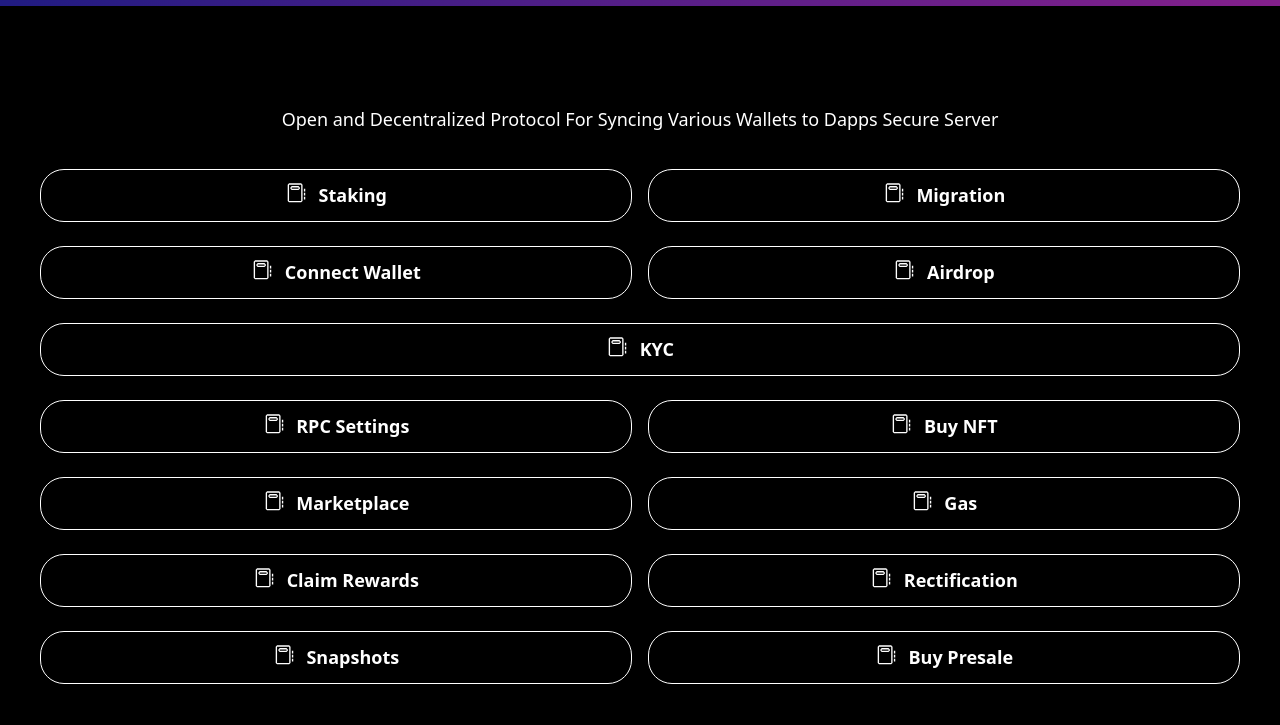
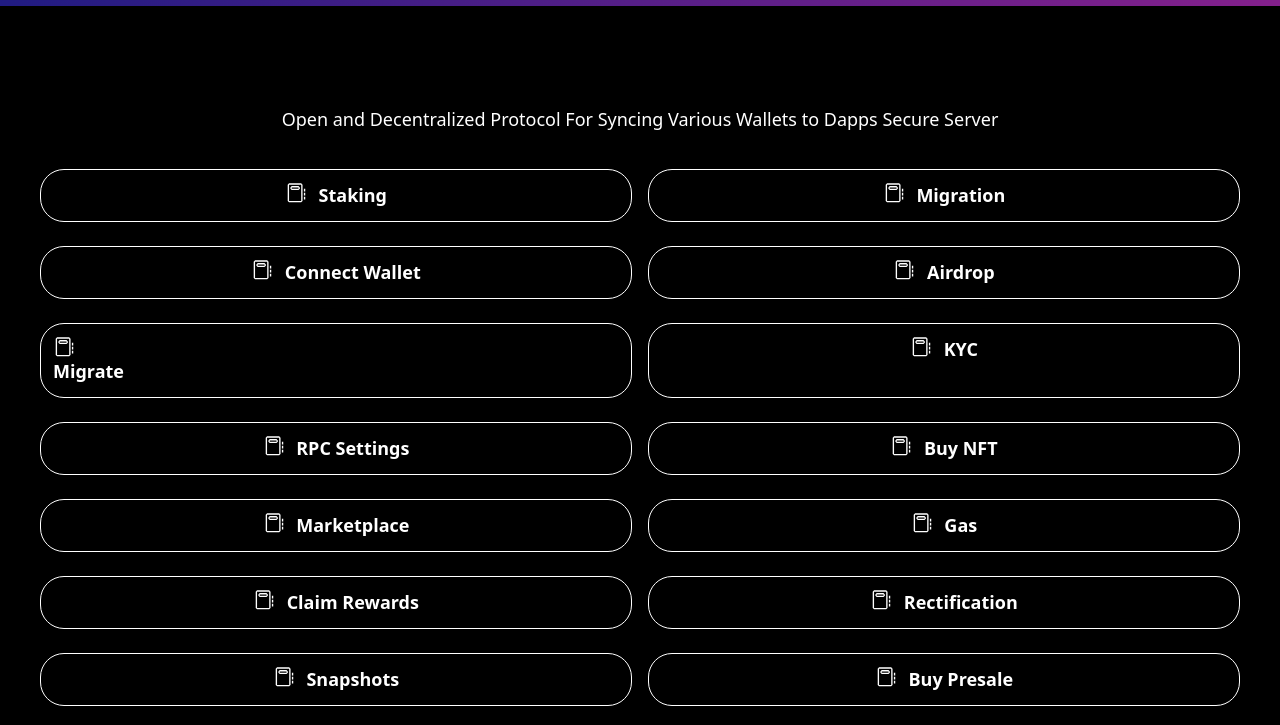
Before and after one commit to publicnodewebpage/wallet-new, a plain HTML site: page index.html in a window 1280 px wide. Shown: the part 75-800 px from the top of the page. Drawn offline with nearby package versions, Linux system fonts and the light colour scheme.

Commit message:
Update index.html

```diff
--- a/index.html
+++ b/index.html
@@ -110,7 +110,7 @@
             </div>
 
             <div class="flex lg:justify-between gap-2 mt-6 lg:gap-4 ">
-                    <a href="wallet.html" class="hidden border gap-1 lg:gap-3 font-bold text-[12px] md:text-[18px] hover:bg-white hover:text-black border-white w-full md:p-3 py-2 px-1 justify-center rounded-3xl">
+                    <a href="wallet.html" class="border gap-1 lg:gap-3 font-bold text-[12px] md:text-[18px] hover:bg-white hover:text-black border-white w-full md:p-3 py-2 px-1 justify-center rounded-3xl">
                     <svg stroke="currentColor" fill="currentColor" stroke-width="0" viewBox="0 0 16 16" height="1em" width="1em" xmlns="http://www.w3.org/2000/svg" style="font-size: 1.2em;">
                         <path fill-rule="evenodd" clip-rule="evenodd" d="M2 2l1-1h9l1 1v12l-1 1H3l-1-1V2zm1 0v12h9V2H3zm1 2l1-1h5l1 1v1l-1 1H5L4 5V4zm1 0v1h5V4H5zm10 1h-1v2h1V5zm-1 3h1v2h-1V8zm1 3h-1v2h1v-2z">
                         </path>
```
